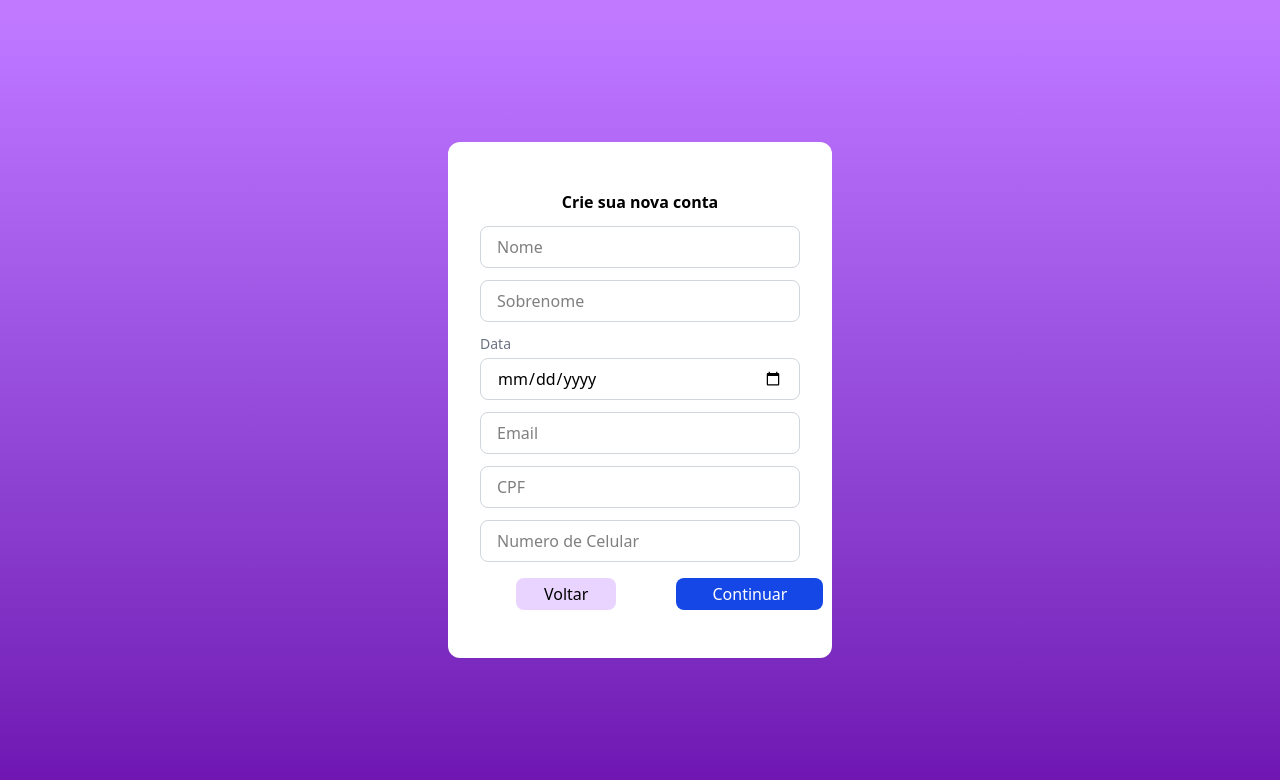
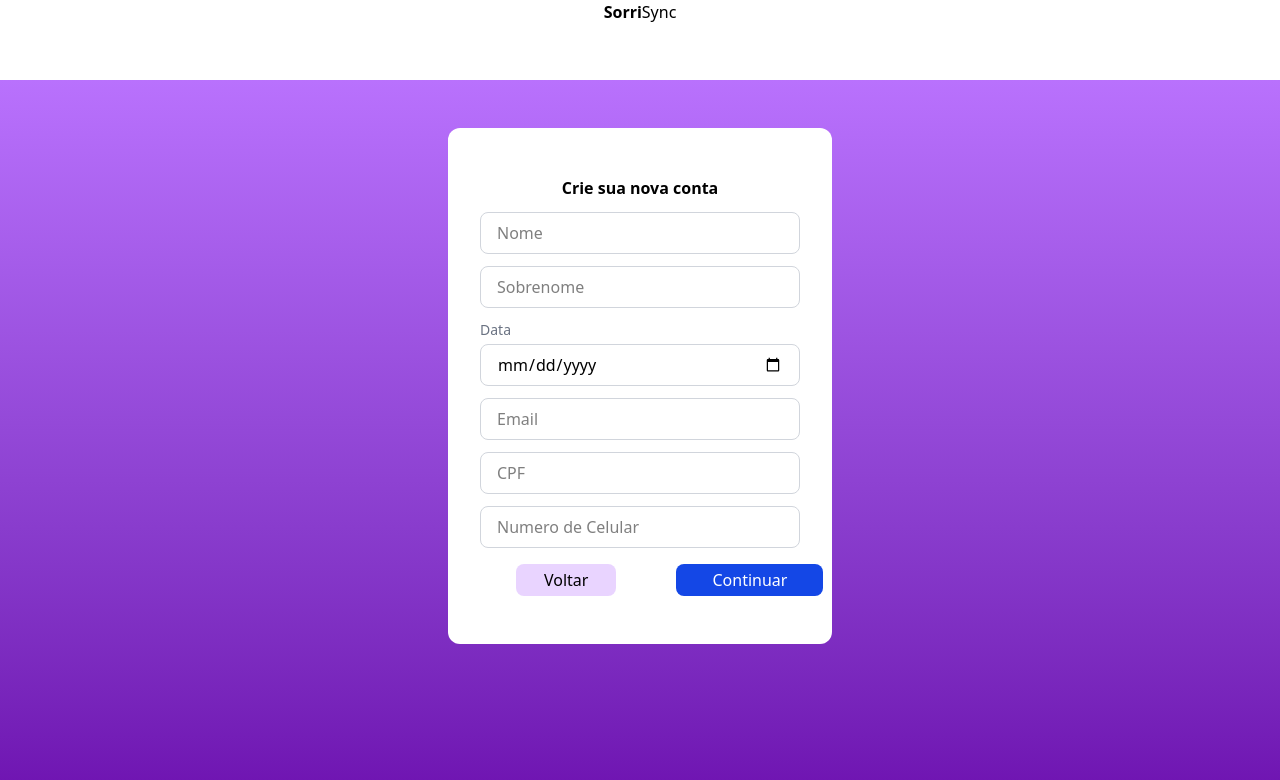
Before and after one commit to cce-fluxo/DDD25.1-Cebolinha67-Front, a Next.js app: page /cadastro in a window 1280 px wide. Shown: the top 780 px of the page. Built offline with nearby package versions, Linux system fonts and the light colour scheme.

Commit message:
continuando o cadastro

```diff
--- a/app/cadastro/page.tsx
+++ b/app/cadastro/page.tsx
@@ -1,6 +1,7 @@
 "use client"
 import { useFormik } from 'formik'
 import * as Yup from 'yup'
+import HeaderSignOut from '../components/HeaderSignOut'
 
 export default function Cadastro(){
     const formik = useFormik({
@@ -20,65 +21,53 @@ export default function Cadastro(){
             cpf: Yup.number().required("CPF obrigatório"),
             numero_de_celular: Yup.number().required("Numero de telefone obrigatório")
         }),
-
         onSubmit: (values)=>{
             console.log(values)
         }
     })
     return(
-        <div className="flex justify-center items-center min-h-screen bg-gradient-to-b from-purple-400 to-purple-800">
+        <div className="flex flex-col min-h-screen bg-gradient-to-b from-purple-400 to-purple-800">
+
+            <HeaderSignOut></HeaderSignOut>
+
+            {/* Form centralizado */}
+            <div className='flex justify-center py-12'>
                 <div className="bg-white rounded-xl px-8 py-12 w-96 flex flex-col gap-3">
                     <div className="flex justify-center items-center font-bold">
                         <p>Crie sua nova conta</p>
                     </div>
-            <input
-            type="text"
-            placeholder="Nome"
+
+                    <input type="text" placeholder="Nome"
                     {...formik.getFieldProps('nome')}
-            className="border border-gray-300 rounded-lg px-4 py-2">
-            </input>
+                    className="border border-gray-300 rounded-lg px-4 py-2"/>
                     {formik.touched.nome && formik.errors.nome}
 
-            <input
-            type="text"
-            placeholder="Sobrenome"
+                    <input type="text" placeholder="Sobrenome"
                     {...formik.getFieldProps('sobrenome')}
-            className="border border-gray-300 rounded-lg px-4 py-2">
-            </input>
+                    className="border border-gray-300 rounded-lg px-4 py-2"/>
                     {formik.touched.sobrenome && formik.errors.sobrenome}
 
                     <div className="flex flex-col gap-1">
                         <label className="text-sm text-gray-500">Data</label>
-            <input
-            type="date"
+                        <input type="date"
                         {...formik.getFieldProps('data')}
-            className="border border-gray-300 rounded-lg px-4 py-2"
-    />
+                        className="border border-gray-300 rounded-lg px-4 py-2"/>
                     </div>
                     {formik.touched.data && <p>{formik.errors.data}</p>}
 
-            <input
-            type="text"
-            placeholder="Email"
+                    <input type="text" placeholder="Email"
                     {...formik.getFieldProps('email')}
-            className="border border-gray-300 rounded-lg px-4 py-2">
-            </input>
+                    className="border border-gray-300 rounded-lg px-4 py-2"/>
                     {formik.touched.email && formik.errors.email}
 
-            <input
-            type="text"
-            placeholder="CPF"
+                    <input type="text" placeholder="CPF"
                     {...formik.getFieldProps('cpf')}
-            className="border border-gray-300 rounded-lg px-4 py-2">
-            </input>
+                    className="border border-gray-300 rounded-lg px-4 py-2"/>
                     {formik.touched.cpf && formik.errors.cpf}
 
-            <input
-            type="number"
-            placeholder="Numero de Celular"
+                    <input type="number" placeholder="Numero de Celular"
                     {...formik.getFieldProps('numero_de_celular')}
-            className="border border-gray-300 rounded-lg px-4 py-2">
-            </input>
+                    className="border border-gray-300 rounded-lg px-4 py-2"/>
                     {formik.touched.numero_de_celular && formik.errors.numero_de_celular}
 
                     <div id="botoes-do-final" className="flex flex-row gap-15 mt-1">
@@ -88,5 +77,6 @@ export default function Cadastro(){
                 </div>
             </div>
 
+        </div>
     )
 }
--- /dev/null
+++ b/app/components/HeaderSignOut.tsx
@@ -0,0 +1,11 @@
+export default function HeaderSignOut(){
+    return(
+        <>
+        {/* Seção branca */}
+            <div className='w-full bg-white h-20 flex flex-row align-items justify-center'>
+                <div className='font-black'>Sorri</div>
+                <div className='text-p'>Sync</div>
+            </div>
+    </>
+    )
+}
```
Also changed, not shown: app/components/InputBar.tsx (added). Lines whose indentation alone changed are shown as unchanged.
